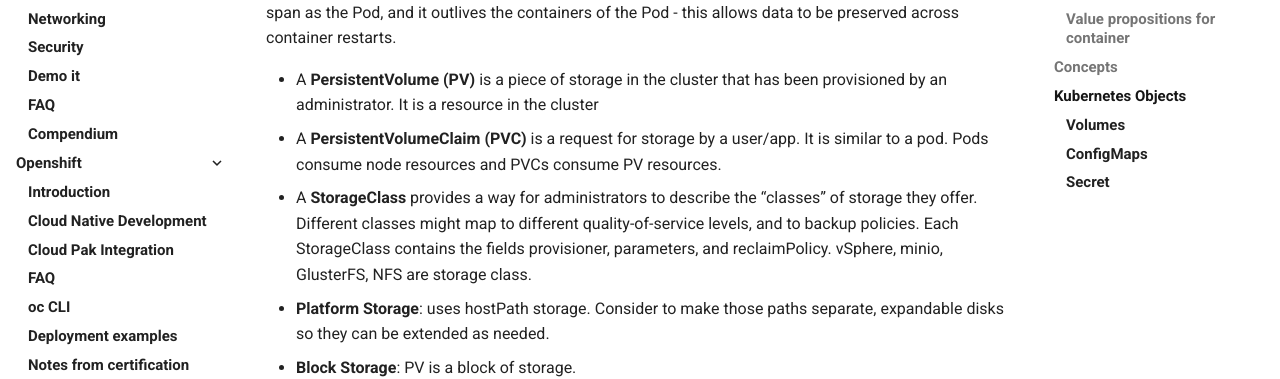
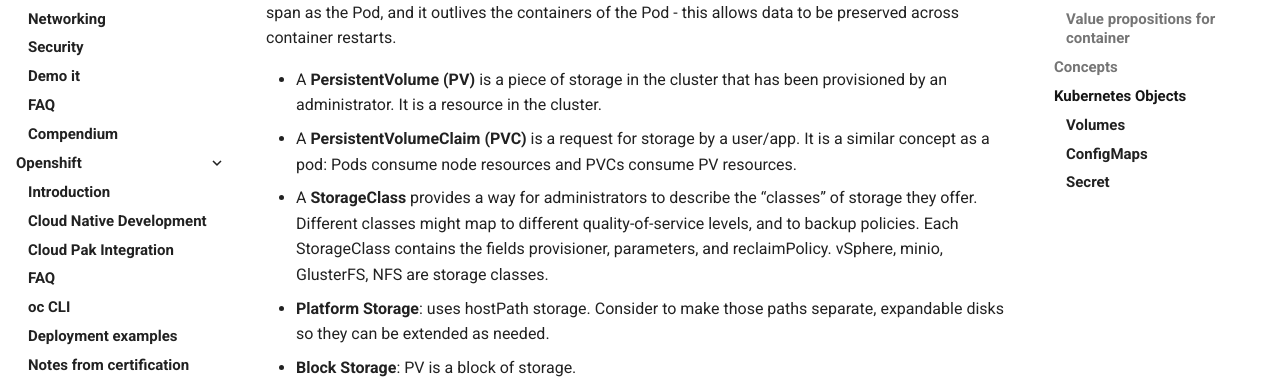
Before and after one commit to jbcodeforce/openshift-studies, an MkDocs documentation site: the page built from docs/k8s/k8s-0.md, in a window 1280 px wide and 900 px high, scrolled down 5458 px. Shown: the part 190-569 px from the top of the window. Built offline with MkDocs 1.6.1 and Material for MkDocs 9.7.7, drawn with Linux system fonts in a browser that asks for light colours; comment, search, counter and statistics services are not loaded.

Commit message:
update to pv

```diff
--- a/docs/k8s/k8s-0.md
+++ b/docs/k8s/k8s-0.md
@@ -143,12 +143,12 @@
  the containers of the Pod - this allows data to be preserved across container restarts.
 
 * A **PersistentVolume (PV)** is a piece of storage in the cluster that has been provisioned by an administrator.
-It is a resource in the cluster
-* A **PersistentVolumeClaim (PVC)** is a request for storage by a user/app. It is similar to a pod. Pods consume node
+It is a resource in the cluster.
+* A **PersistentVolumeClaim (PVC)** is a request for storage by a user/app. It is a similar concept as a pod: Pods consume node
  resources and PVCs consume PV resources.
 * A **StorageClass** provides a way for administrators to describe the “classes” of storage they offer.
 Different classes might map to different quality-of-service levels, and to backup policies. Each StorageClass contains
- the fields provisioner, parameters, and reclaimPolicy. vSphere, minio, GlusterFS, NFS are storage class.
+ the fields provisioner, parameters, and reclaimPolicy. vSphere, minio, GlusterFS, NFS are storage classes.
 
 * **Platform Storage**: uses hostPath storage. Consider to make those paths separate, expandable disks so they can be extended
  as needed.
```
